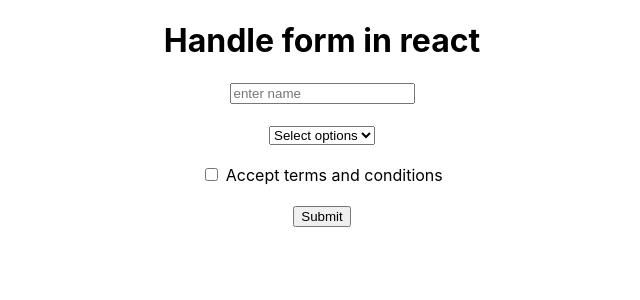
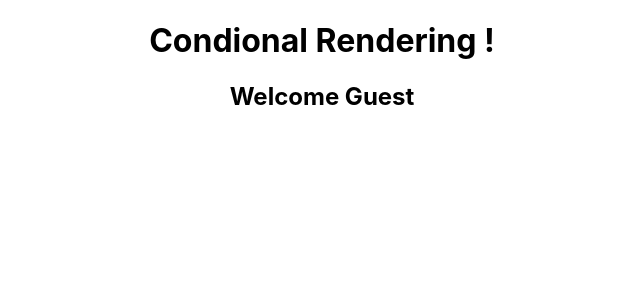
Before and after one commit to pawar789/react-code-step-by-step-youtube, a React (Create React App) app: page / in a window 1280 px wide. Shown: the top 300 px of the page, without its empty margins (318-958 px from the left). Built offline with nearby package versions, Linux system fonts and the light colour scheme.

Commit message:
#18 Conditional rendering | If Condition

```diff
--- a/src/App.js
+++ b/src/App.js
@@ -1,5 +1,6 @@
 import "./App.css";
 import React, { useState } from "react";
+import Profile from "./Profile";
 function App() {
   const [name, setName] = useState("");
   const [tnc, setTnc] = useState(false);
@@ -10,27 +11,8 @@ function App() {
   }
   return (
     <div className="App">
-      <h1>Handle form in react</h1>
-      <form onSubmit={getFormData}>
-        <input
-          type="text"
-          placeholder="enter name"
-          onChange={(e) => setName(e.target.value)}
-        />{" "}
-        <br /> <br />
-        <select onChange={(e) => setInterest(e.target.value)}>
-          <option>Select options</option>
-          <option>Marvel</option>
-          <option>DC</option>
-        </select>{" "}
-        <br /> <br />
-        <input
-          type="checkbox"
-          onChange={(e) => setTnc(e.target.checked)}
-        />{" "}
-        <span>Accept terms and conditions</span> <br /> <br />
-        <button type="submit">Submit</button>
-      </form>
+      <h1>Condional Rendering !</h1>
+      <Profile />
     </div>
   );
 }
--- /dev/null
+++ b/src/Profile.js
@@ -0,0 +1,16 @@
+import React, { useState } from "react";
+function Profile() {
+  const [loggedIn, setloggedIn] = useState(33);
+  return (
+    <div>
+      {loggedIn === 1 ? (
+        <h1>Welcome User1</h1>
+      ) : loggedIn === 2 ? (
+        <h1>Welcome User2</h1>
+      ) : (
+        <h2>Welcome Guest</h2>
+      )}
+    </div>
+  );
+}
+export default Profile;
```
